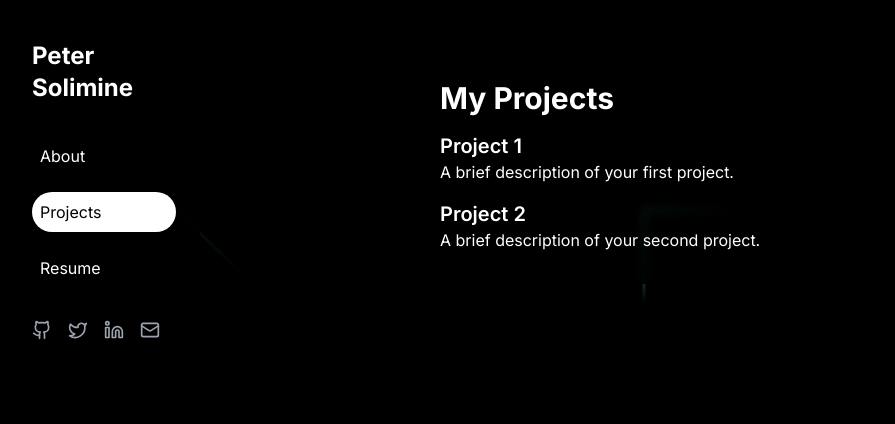
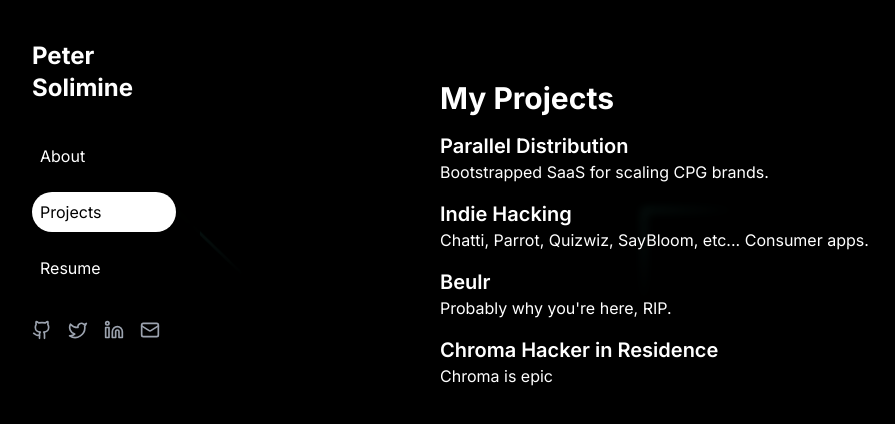
Before and after one commit to petersolimine/personal, a Next.js app: page / in a window 1280 px wide. Both pictures are taken after a click on the button "Projects". Shown: the top 424 px of the page, without its empty margins (8-903 px from the left). Built offline with nearby package versions, Linux system fonts and the light colour scheme.

Commit message:
first commit

```diff
--- a/app/page.tsx
+++ b/app/page.tsx
@@ -222,9 +222,8 @@
               <div>
                 <h2 className="text-3xl font-bold mb-4 text-white">About Me</h2>
                 <p className="text-lg">
-                  Hello! I'm a passionate developer with a love for creating
-                  beautiful and functional web applications. I specialize in
-                  React, Next.js, and modern web technologies.
+                  Ayy, how we doin? I'm Pete. I like to make stuff. Let's be
+                  friends!
                 </p>
               </div>
             )}
@@ -236,28 +235,40 @@
                 <ul className="space-y-4">
                   <li>
                     <h3 className="text-xl font-semibold text-white">
-                      Project 1
+                      Parallel Distribution
                     </h3>
-                    <p>A brief description of your first project.</p>
+                    <p>Bootstrapped SaaS for scaling CPG brands.</p>
                   </li>
                   <li>
                     <h3 className="text-xl font-semibold text-white">
-                      Project 2
+                      Indie Hacking
                     </h3>
-                    <p>A brief description of your second project.</p>
+                    <p>
+                      Chatti, Parrot, Quizwiz, SayBloom, etc... Consumer apps.
+                    </p>
+                  </li>
+                  <li>
+                    <h3 className="text-xl font-semibold text-white">Beulr</h3>
+                    <p>Probably why you're here, RIP.</p>
+                  </li>
+                  <li>
+                    <h3 className="text-xl font-semibold text-white">
+                      Chroma Hacker in Residence
+                    </h3>
+                    <p>Chroma is epic</p>
                   </li>
                 </ul>
               </div>
             )}
             {activeTab === 'resume' && (
               <div>
-                <h2 className="text-3xl font-bold mb-4 text-white">Resume</h2>
+                <h2 className="text-3xl font-bold mb-4 text-white">Blog</h2>
                 <div className="space-y-6">
                   <div>
                     <h3 className="text-xl font-semibold text-white">
-                      Work Experience
+                      Coming soon...
                     </h3>
-                    <p>Your work experience details go here.</p>
+                    <p>Question: would you rather read, or watch?</p>
                   </div>
                   <div>
                     <h3 className="text-xl font-semibold text-white">
```
